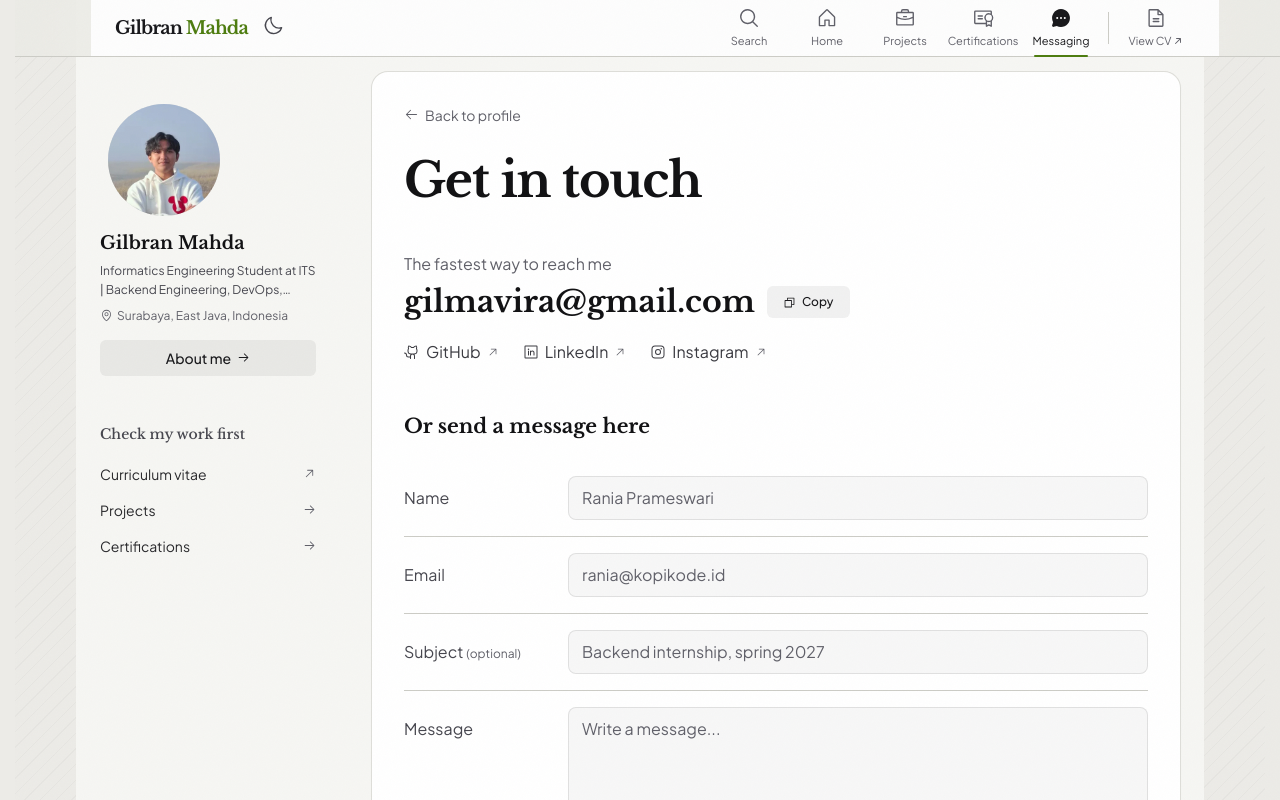
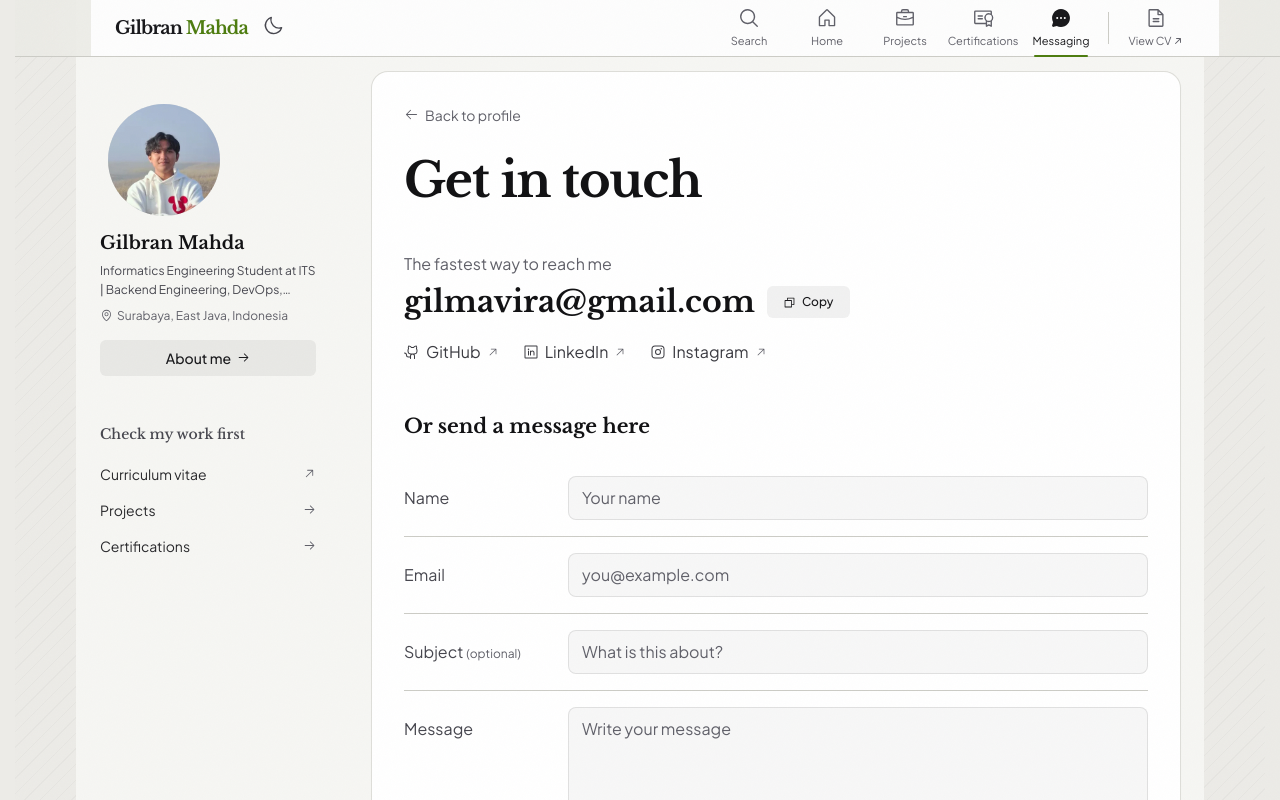
Before and after one commit to mamahda/my-portofolio, a React (Vite) app: page /contact in a window 1280 px wide. Shown: the top 800 px of the page. Built offline with nearby package versions, Linux system fonts and the light colour scheme.

Commit message:
Use generic placeholders in the contact form

```diff
--- a/src/pages/ContactPage.jsx
+++ b/src/pages/ContactPage.jsx
@@ -222,7 +222,7 @@ const ContactPage = () => {
               onChange={update}
               error={errors.from_name}
               autoComplete="name"
-              placeholder="Rania Prameswari"
+              placeholder="Your name"
             />
             <Field
               label="Email"
@@ -232,7 +232,7 @@ const ContactPage = () => {
               onChange={update}
               error={errors.from_email}
               autoComplete="email"
-              placeholder="rania@kopikode.id"
+              placeholder="you@example.com"
             />
             <Field
               label={
@@ -243,7 +243,7 @@ const ContactPage = () => {
               name="subject"
               value={values.subject}
               onChange={update}
-              placeholder="Backend internship, spring 2027"
+              placeholder="What is this about?"
             />
             <Field
               as="textarea"
@@ -253,7 +253,7 @@ const ContactPage = () => {
               value={values.message}
               onChange={update}
               error={errors.message}
-              placeholder="Write a message..."
+              placeholder="Write your message"
             />
           </div>
 
```
